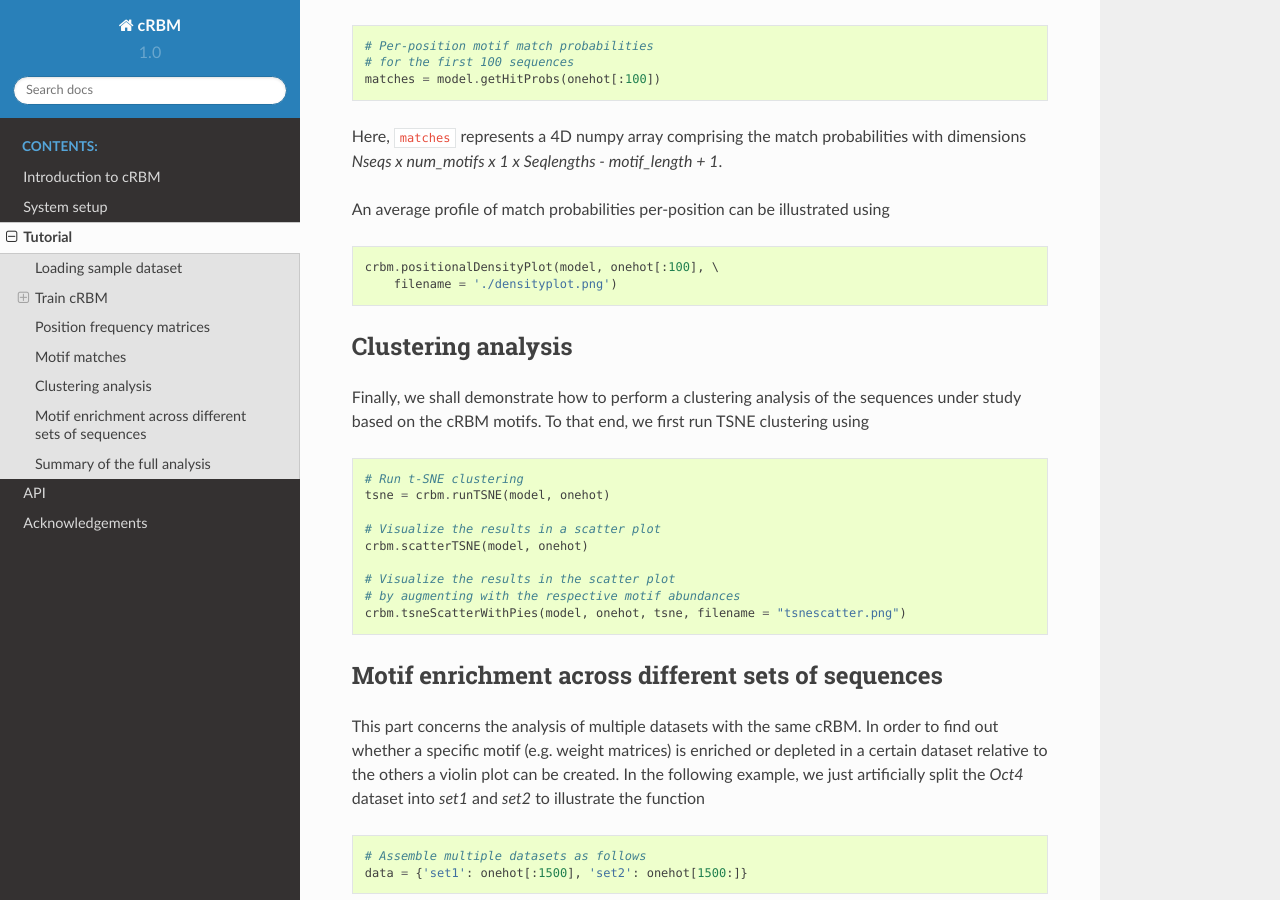
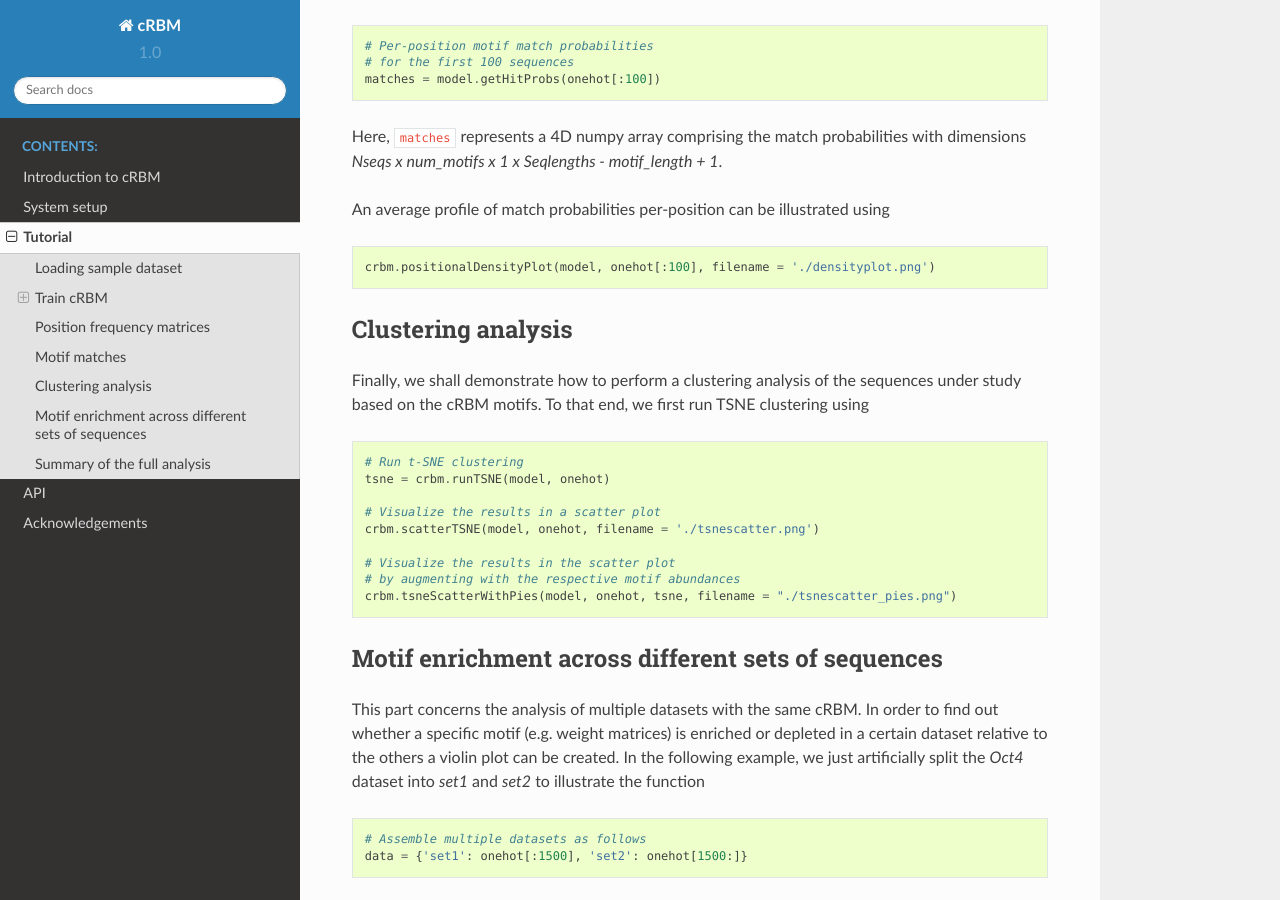
Before and after one commit to schulter/crbm, a Sphinx documentation site: the page built from docs/source/tutorial.rst, in a window 1280 px wide and 900 px high, scrolled down 2080 px. Built offline with Sphinx 7.4.7 and the Read the Docs theme 2.0.0, drawn with Linux system fonts in a browser that asks for light colours.

Commit message:
changed docs

```diff
--- a/docs/source/tutorial.rst
+++ b/docs/source/tutorial.rst
@@ -126,8 +126,7 @@ can be illustrated using
 
 .. code-block:: python
 
-    crbm.positionalDensityPlot(model, onehot[:100], \
-        filename = './densityplot.png')
+    crbm.positionalDensityPlot(model, onehot[:100], filename = './densityplot.png')
 
 
 Clustering analysis
@@ -143,11 +142,11 @@ To that end, we first run TSNE clustering using
     tsne = crbm.runTSNE(model, onehot)
 
     # Visualize the results in a scatter plot
-    crbm.scatterTSNE(model, onehot)
+    crbm.scatterTSNE(model, onehot, filename = './tsnescatter.png')
 
     # Visualize the results in the scatter plot
     # by augmenting with the respective motif abundances
-    crbm.tsneScatterWithPies(model, onehot, tsne, filename = "tsnescatter.png")
+    crbm.tsneScatterWithPies(model, onehot, tsne, filename = "./tsnescatter_pies.png")
 
 Motif enrichment across different sets of sequences
 ---------------------------------------------------
```
Also changed, not shown: 1 other file.
